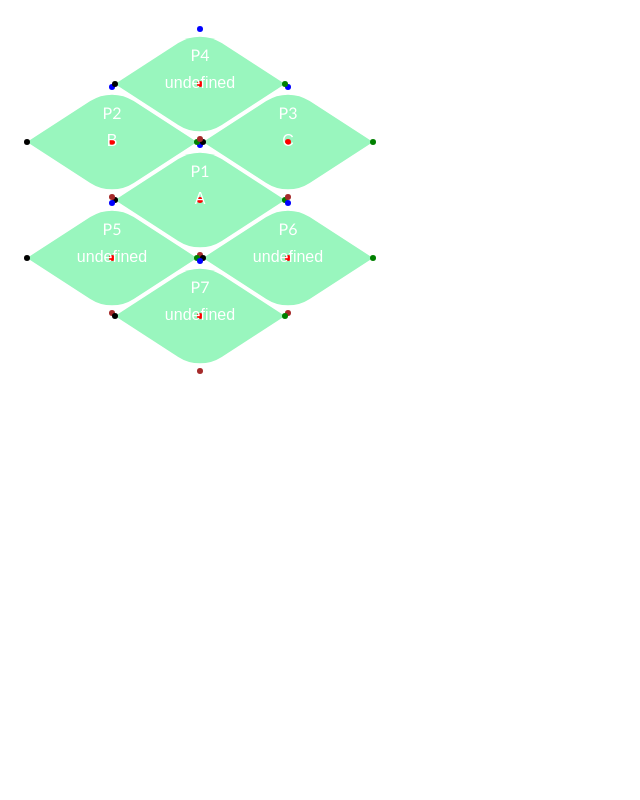
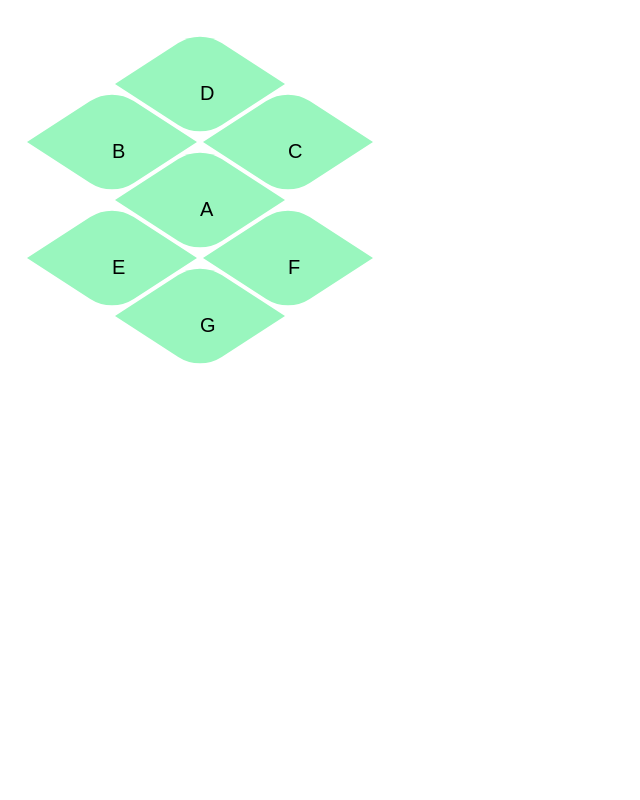
Before and after one commit to saradinismarques/ol-compass, a React (Create React App) app: page / in a window 1280 px wide. Shown: the top 800 px of the page, without its empty margins (0-640 px from the left). Built offline with nearby package versions, Linux system fonts and the light colour scheme.

Commit message:
change to konva, buttons working

```diff
--- a/src/App.js
+++ b/src/App.js
@@ -1,17 +1,12 @@
 // src/App.js
 import React from 'react';
+import Principles from './Principles';
 import WaveButton from './WaveButton';
-import Principles from './Principles';
 
 function App() {
-  const handleClick = () => {
-    alert('Diamond button clicked!');
-  };
-
   return (
     <div>
-      <Principles
-      />
+      <Principles />
     </div>
   );
 }
--- a/src/Principles.js
+++ b/src/Principles.js
@@ -3,32 +3,12 @@ import React from 'react';
 import WaveButton from './WaveButton';
 
 const Principles = () => {
-    // const handleClick = (event) => {
-    //     const canvasId = event.currentTarget.id;
-    //     console.log(canvasId)
-    //     if (canvasId.startsWith('canvas-')) {
-    //       const canvasIndex = parseInt(canvasId.split('-')[1]);
-    //       // Handle click event for the canvas with index canvasIndex
-    //       console.log(`Canvas ${canvasIndex} clicked`);
-    //     }
-    // };
-
-    // Add event listener to handle clicks on all canvases
-    //document.addEventListener('click', handleClick);
-
-    const handleButtonCLick = (e) => {
-        console.log(e.target.id);
-    };
-
-    document.addEventListener('click', handleButtonCLick);
-
-
     const x = 200;
     const y = 200;
     const width = 170;
     const height = 110;
     const cornerRadius = 40;
-    const color = '#99f6be'
+    const color = '#99f6be';
 
     const halfWidth = width / 2;
     const halfHeight = height / 2;
@@ -44,29 +24,49 @@ const Principles = () => {
 
     const arr = [0, 1, 2, 3, 4, 5, 6];
     const refPoints = [p1, p2, p3, p4, p5, p6, p7];
-    const mainTexts = ['A', 'B', 'C'];
+    const mainTexts = ['A', 'B', 'C', 'D', 'E', 'F', 'G'];
     const idTexts = ['P1', 'P2', 'P3', 'P4', 'P5', 'P6', 'P7'];
-    const infoTexts = ['a', 'b', 'c'];
+    const infoTexts = ['a', 'b', 'c', 'd', 'e', 'f', 'g'];
 
+    const  all_principles = arr.map((i) => ({
+        id: i.toString(),
+        x: refPoints[i].x,
+        y: refPoints[i].y,
+        mainText: mainTexts[i],
+        idText: idTexts[i],
+        infoText: infoTexts[i],
+        clicked: false
+    }));
+
+    console.log(all_principles);
     const principles = arr.map((i) =>
         <WaveButton
-            key={i.toString()}
-            id={`canvas-${i}`}
-            x={refPoints[i]['x']}
-            y={refPoints[i]['y']}
             width={width}
             height={height}
             cornerRadius={cornerRadius}
-            mainText={mainTexts[i]}
-            idText={idTexts[i]}
-            color = {color}
-            infoText={infoTexts[i]}
-            onClick={(e) => handleButtonCLick(e)}
-        />);
+            color={color}
+            all_principles = {all_principles}
+        />
+
+    //     <WaveButton
+    //     id={i}
+    //     x={refPoints[i].x}
+    //     y={refPoints[i].y}
+    //     width={width}
+    //     height={height}
+    //     cornerRadius={cornerRadius}
+    //     mainText={mainTexts[i]}
+    //     idText={idTexts[i]}
+    //     color={color}
+    //     infoText={infoTexts[i]}
+    //     all_principles = {all_principles}
+    // />
+    );
+
 
     return (
         <div>
-        {principles}
+            {principles}
         </div>
     );
 };
--- a/src/WaveButton.js
+++ b/src/WaveButton.js
@@ -1,154 +1,69 @@
 // src/WaveButtonCanvas.js
-import React, { useRef, useEffect } from 'react';
+import React, { useState, useRef } from 'react';
+import { Stage, Layer, Rect, Circle, Text, Group, Shape } from 'react-konva';
 
-const WaveButton = ({ id, x, y, width, height, cornerRadius, mainText, idText, color, infoText }) => {
-  const canvasRef = useRef(null);
-  const paths = [];
+const WaveButton = ({ id, width, height, cornerRadius, color, all_principles }) => {
 
-  useEffect(() => {
+  const handleClick = (e) => {
+    const id = e.target.id();
+    console.log(all_principles[id]);
+    alert(all_principles[id]['infoText'])
+  }
 
-    const canvas = canvasRef.current;
+  // function drawWaveButton(x, y, width, height, cornerRadius, color, context, shape) {
+  //   const halfWidth = width / 2;
+  //   const halfHeight = height / 2;
 
-    console.log(`Initializing canvas with id: ${id}`);
-    const context = canvas.getContext('2d');
+  //   const top = { x: x, y: y - halfHeight };
+  //   const right = { x: x + halfWidth, y: y };
+  //   const bottom = { x: x, y: y + halfHeight };
+  //   const left = { x: x - halfWidth, y: y };
 
-    // Clear canvas
-    console.log(`Clearing canvas with id: ${id}`);
-    context.clearRect(0, 0, canvas.width, canvas.height);
+  //   context.beginPath();
+  //   context.moveTo(right.x, right.y);
+  //   context.arcTo(bottom.x, bottom.y, left.x, left.y, cornerRadius);
+  //   context.lineTo(left.x, left.y);
+  //   context.arcTo(top.x, top.y, right.x, right.y, cornerRadius);
+  //   context.closePath();
+  //   context.fillStrokeShape(shape);
+  // }
 
-    console.log(`Canvas dimensions - x: ${x}, y: ${y}`);
+  return (
+    <Stage width={window.innerWidth} height={window.innerHeight}>
+      {all_principles.map((p) => (
+      <Layer>
+        <Shape
+          sceneFunc={(context, shape) => {
+            //drawWaveButton(p['x'], p['y'])
             const halfWidth = width / 2;
             const halfHeight = height / 2;
 
-    const top = { x: x, y: y - halfHeight };
-    const right = { x: x + halfWidth, y: y };
-    const bottom = { x: x, y: y + halfHeight };
-    const left = { x: x - halfWidth, y: y };
+            const top = { x: p['x'], y: p['y'] - halfHeight };
+            const right = { x: p['x'] + halfWidth, y: p['y'] };
+            const bottom = { x: p['x'], y: p['y'] + halfHeight };
+            const left = { x: p['x'] - halfWidth, y: p['y'] };
 
-    let path = new Path2D();
-
-    console.log(`Drawing shape on canvas with id: ${id}`);
             context.beginPath();
-    // Move to the top point
-    //context.moveTo(top.x+cornerRadius, top.y+cornerRadius);
-    // Draw line to the right point
-    path.moveTo(right.x, right.y);
-    // Draw line to the bottom with rounded corner
-    path.arcTo(bottom.x, bottom.y, left.x, left.y, cornerRadius);
-    // Draw line to the left point
-    path.lineTo(left.x, left.y);
-    // Draw line to the top with rounded corner
-    path.arcTo(top.x, top.y, right.x, right.y, cornerRadius);
-
+            context.moveTo(right.x, right.y);
+            context.arcTo(bottom.x, bottom.y, left.x, left.y, cornerRadius);
+            context.lineTo(left.x, left.y);
+            context.arcTo(top.x, top.y, right.x, right.y, cornerRadius);
             context.closePath();
-
-    paths.push(path);
-
-    // Fill and stroke
-    context.fillStyle = color;
-    context.fill(path);
-
-    console.log(path);
-    // Rotate Button
-    // context.save();
-    // context.translate(1, 1);
-    // context.rotate(Math.PI / 180 * 90);
-
-    const circleRadius = 3;
-
-    // Draw circle at position (x, y)
-    context.beginPath();
-    context.arc(x, y, circleRadius, 0, Math.PI * 2);
-    context.fillStyle = 'red';
-    context.fill();
-    // Draw circle at position (x, y)
-    context.beginPath();
-    context.arc(top['x'], top['y'], circleRadius, 0, Math.PI * 2);
-    context.fillStyle = 'blue';
-    context.fill();
-    // Draw circle at position (x, y)
-    context.beginPath();
-    context.arc(right['x'], right['y'], circleRadius, 0, Math.PI * 2);
-    context.fillStyle = 'green';
-    context.fill();
-    // Draw circle at position (x, y)
-    context.beginPath();
-    context.arc(left['x'], left['y'], circleRadius, 0, Math.PI * 2);
-    context.fillStyle = 'black';
-    context.fill();
-    // Draw circle at position (x, y)
-    context.beginPath();
-    context.arc(bottom['x'], bottom['y'], circleRadius, 0, Math.PI * 2);
-    context.fillStyle = 'brown';
-    context.fill();
-
-
-    // Draw main text
-    context.fillStyle = 'white';
-    context.font = '500 16px Arial';
-    context.textAlign = 'center';
-    context.textBaseline = 'middle';
-    //context.fillText(mainText, x + width / 2, y + height / 2);
-    context.fillText(mainText, x, y );
-
-    // Draw identifier
-    context.fillStyle = 'white';
-
-    context.font = '100 16px Calibri';
-    context.textAlign = 'center';
-    context.textBaseline = 'middle';
-    //context.fillText(idText, x + width / 2, y + height / 2 - height / 4);
-    context.fillText(idText, x, y - height / 4);
-
-
-    // canvas.addEventListener('click', function(e) {
-    //   console.log(e.target.mainText);
-    // });
-    // // Add event listener
-    // console.log(`CONTEXT ${context} clicked`);
-
-    //canvas.addEventListener('click', handleClick);
-
-    // // Cleanup function to remove event listener
-    // return () => {
-    //   console.log(`Cleaning up canvas with id: ${id}`);
-    //   canvas.removeEventListener('click', handleClick);
-    // };
-
-    // canvas.addEventListener('click', (event) => {
-    //   console.log(`Adding event listener to canvas with id: ${id}`);
-    //   if (context.isPointInPath(path, event.offsetX, event.offsetY))
-    //     alert(infoText);
-    // });
-
-    // const handleClick = (event) => {
-    //   console.log(`Canvas with id: ${id} clicked at position: (${event.offsetX}, ${event.offsetY})`);
-    //   if (context.isPointInPath(path, event.offsetX, event.offsetY)) {
-    //     alert(infoText);
-    //   }
-    // };
-
-    // console.log(`Adding event listener to canvas with id: ${id}`);
-    // canvas.addEventListener('click', handleClick);
-
-    //     // Cleanup function to remove event listener
-    //     return () => {
-    //       console.log(`Removing event listener from canvas with id: ${id}`);
-    //       canvas.removeEventListener('click', handleClick);
-    //     };
-
-  //context.save();
-  }, [id, x, y, width, height, cornerRadius, mainText, idText, color, infoText]);
-
-  function handleClick(id) {
-    console.log(id); // logs the button element that was clicked
-  }
-
-  //canvas.addEventListener('click', function() => { }, false);
-
-  return (
-    <canvas id={id} ref={canvasRef} width={window.innerWidth} height={window.innerHeight} style={{ position: 'absolute', left: 0, top: 0 }}/>
+            context.fillStrokeShape(shape);
+          }}
+          key={p['id']}
+          id={p['id']}
+          fill={color}
+          onClick={handleClick}
+          //disabled={isDisabled}
+        />
+        <Text fontSize={20} text={p['mainText']} align="center" x={p['x']} y={p['y']}/>
+      </Layer>
+      ))}
+    </Stage>
   );
 };
 
 export default WaveButton;
+
+//transform this code to detect witch star was clicked and not dragged and separate into 3 file: 1 that has the code to draw a start, one that draws a group of starts and the App.js that calls the second one to render the group of stars.
```
Lines whose indentation alone changed are shown as unchanged.
